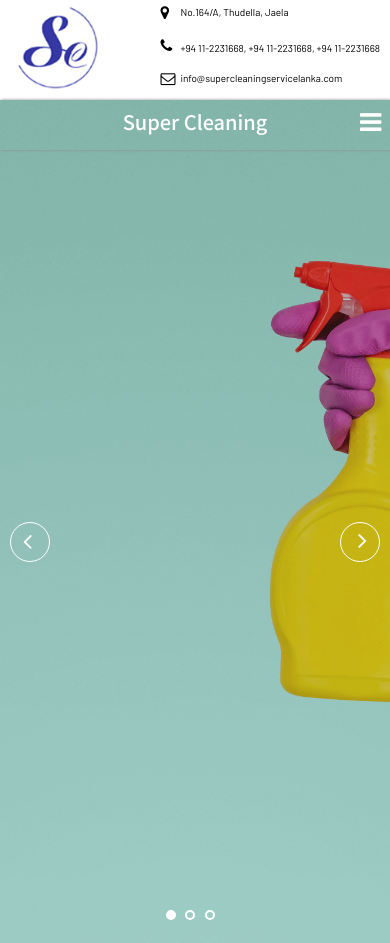
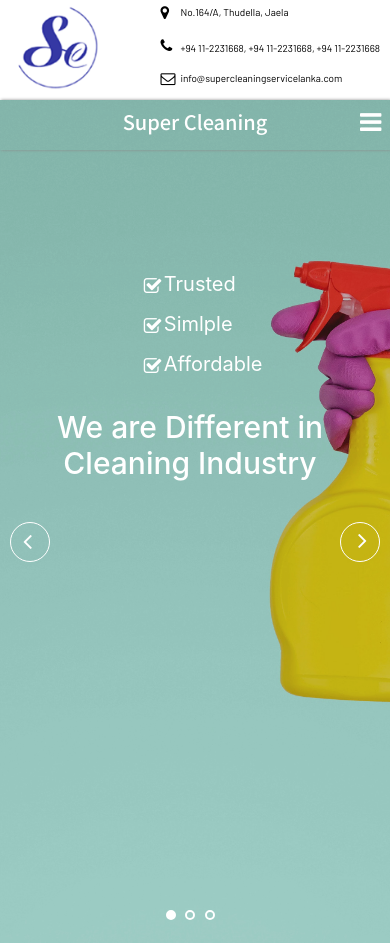
Before and after one commit to pradeepa1997/cleaning-project, a PHP site: page / in a window 390 px wide. Shown: the top 943 px of the page. Run offline with PHP 8.4, Linux system fonts and the light colour scheme.

Commit message:
set animation in slider text and set hover over effect

```diff
--- a/css/slider.css
+++ b/css/slider.css
@@ -2,6 +2,205 @@
     position: absolute;
     top:100px;
     width: 100%;
+}
+.overlay-detail{
+    padding-top: 40vh;
+    margin: auto;
+    padding-left:10%;
+    padding-right:10%;
+    text-align: center;
+    color: white;
+
+}
+#slidertext1{
+    display: block;
+    position: relative;
+    animation-name:text-animation-1;
+    animation-duration: 5s;
+}
+#slidertext1 div span{
+    padding-left:40px;
+    padding-right:30px;
+    font-size:35px;
+    margin-bottom: 40px;
+    /* background-color: red; */
+}
+#slidertext1 div i{
+    /* padding-left:30px; */
+    font-size:30px;
+    padding-top:14px;
+    /* padding-right:6px; */
+    /* background-color: red; */
+}
+#slidertext1 h2{
+    padding-top:20px;
+    display: block;
+    font-size: 50px;
+    /* background-color: yellow; */
+}
+@media(max-width:1000px){
+    .overlay-detail{
+        padding-top: 30vh;
+    }
+
+    #slidertext1 div span{
+        padding-left:30px;
+        padding-right:20px;
+        font-size:25px;
+    }
+    #slidertext1 div i{
+        font-size:25px;
+        padding-top:10px;
+    }
+    #slidertext1 h2{
+        padding-top:20px;
+        display: block;
+        font-size:35px;
+        padding-right: 10px;
+    }
+}
+@media(max-width:500px){
+    .overlay-detail{
+        padding-top: 20vh;
+    }
+    #slidertext1 div {
+        /* background-color: yellow; */
+        position: relative;
+        /* text-align: center; */
+        margin: auto;
+    }
+    #slidertext1 div span{
+        text-align: left;
+        padding-left:40%;
+        font-size:20px;
+        display: block;
+        padding-top: 0px;
+        padding-bottom: 0px;
+        margin-bottom: 10px;
+    }
+    #slidertext1 div i{
+        text-align: left;
+        font-size:19px !important;
+        padding-top:8px;
+        left:calc(40% - 20px);
+    }
+    #slidertext1 h2{
+        padding-top:20px;
+        display: block;
+        font-size:30px;
+        padding-right: 10px;
+    }
+}
+#slidertext2{
+    display:none;
+    animation-name:text-animation-2;
+    animation-duration: 5s;
+    position: relative;
+    padding-top: 50px;
+    text-align: left;
+    padding-left:calc(50% - 170px);
+}
+#slidertext3{
+    display:none;
+    animation-name:text-animation-3;
+    animation-duration: 5s;
+    position: relative;
+    padding-top: 50px;
+    text-align: left;
+    padding-left:calc(50% - 250px);
+}
+#slidertext2 span{
+    font-size: 20px;
+    margin-bottom: 20px;
+    padding-bottom:100px;
+
+}
+#slidertext2 .line,#slidertext3 .line{
+    height: 2px;
+    width: 50px;
+    background-color: white;
+    display: block;
+    margin-top: 5px;
+    margin-left: 0px;
+
+}
+#slidertext2 h1,#slidertext3 h1{
+
+    font-size: 40px;
+    padding-top: 20px;
+}
+@media(max-width:600px){
+
+    #slidertext2{
+        /* background-color: red; */
+        margin-top: 10%;
+        padding-left:calc(50% - 140px);
+    }
+    #slidertext3{
+        margin-top:1%;
+        padding-left:calc(50% - 160px);
+    }
+    #slidertext2 span{
+        font-size: 17px;
+    }
+    #slidertext2 .line,#slidertext3 .line{
+        height: 1px;
+        width: 40px;
+        margin-top: 1px;
+        margin-left: 3px;
+
+    }
+    #slidertext2 h1,#slidertext3 h1{
+        font-size: 35px;
+        padding-top: 10px;
+    }
+}
+@media(max-width:500px){
+
+    #slidertext2 ,#slidertext3{
+        /* background-color: red; */
+        margin-top: 10%;
+        padding-left:0px;
+        text-align: center;
+    }
+    #slidertext2 span{
+        font-size: 14px;
+    }
+    #slidertext2 .line,#slidertext3 .line{
+        display: none;
+
+    }
+    #slidertext2 h1,#slidertext3 h1{
+        font-size: 25px;
+        padding-top: 10px;
+    }
+}
+.text-animation-1{
+    animation-name: text-animation-1;
+    animation-duration: 3s;
+    animation-delay: 1s;
+}
+.text-animation-2{
+    animation-name: text-animation-2;
+    animation-duration: 3s;
+    animation-delay: 1s;
+}
+.text-animation-3{
+    animation-name: text-animation-3;
+    animation-duration: 3s;
+    animation-delay: 1s;
+}
+@keyframes text-animation-1{
+    0%{opacity: 0;top:-50vh}
+    100%{opacity:1;top:0px}
+}
+@keyframes text-animation-2{
+    0%{opacity: 0;left:-50%;}
+    100%{opacity:1;left:0px}
+}
+@keyframes text-animation-3{
+    0%{opacity: 0;left:50%}
+    100%{opacity:1;left:0px}
 }
 .slider img{
     display: none;
@@ -15,6 +214,8 @@
 #slider1{
     display: block;
 }
+
+
 .icon{
     width: 60px;
     height: 60px;
@@ -27,7 +228,6 @@
     border: 1px solid white;
 }
 .icon:hover{
-    /* background-color: rgb(29, 41, 81); */
     background-color: rgb(0, 49, 211);
     border: 0px;
 }
--- a/css/style.css
+++ b/css/style.css
@@ -60,8 +60,24 @@
   margin-left:25px;
   height: 250px;
   width: 250px;
+  transition: all 0.34s ease-in-out;
   object-fit: cover;
   padding-top: 20px;
+}
+.image1:hover{
+  height: 275px;
+  width: 275px;
+}
+
+.image2:hover{
+  /* height: 275px; */
+  width: 275px;
+  padding-top: 0px;
+}
+
+.image3:hover{
+  height: 225px;
+  width: 275px;
 }
 .image2{
   border-radius: 0%;
--- a/index.html
+++ b/index.html
@@ -79,7 +79,26 @@
           </nav>
           <div class="slider">
               <div class="img-overlay">
-
+                  <div class="overlay-detail">
+                    <span id="slidertext1">
+                      <div>
+                        <i class="fa fa-check-square-o" aria-hidden="true"></i><span>Trusted</span>
+                        <i class="fa fa-check-square-o" aria-hidden="true"></i><span>Simlple</span>
+                        <i class="fa fa-check-square-o" aria-hidden="true"></i><span>Affordable</span>
+                      </div>
+                      <h2>We are Different in Cleaning Industry</h2>
+                    </span>
+                    <span id="slidertext2">
+                      <span>Your happiness is Our Priority</span>
+                      <div class="line"></div>
+                      <h1>You deserve a break!</h1>
+                    </span>
+                    <span id="slidertext3">
+                      <span>Best Quality Solution in Cleaning</span>
+                      <span class="line"></span>
+                      <h1>We offer Best Cleaning Services</h1>
+                    </span>
+                  </div>
               </div>
             <div class="icon icon-pre" onclick="pre()">
                 <i class="fa fa-angle-left fa-3x" aria-hidden="true" ></i>
--- a/js/slider.js
+++ b/js/slider.js
@@ -2,23 +2,27 @@ var image=0;
 
 setInterval(()=>{
     document.getElementById("slider"+((image%3)+1).toString()).style.display="none";
+    document.getElementById("slidertext"+((image%3)+1).toString()).style.display="none";
     document.getElementById("dot"+((image%3)+1).toString()).style.backgroundColor="transparent";
     image++;
     document.getElementById("slider"+((image%3)+1).toString()).style.display="block";
+    document.getElementById("slidertext"+((image%3)+1).toString()).style.display="block";
     document.getElementById("dot"+((image%3)+1).toString()).style.backgroundColor="white";
 },10000);
 
 function next(){
     document.getElementById("slider"+((image%3)+1).toString()).style.display="none";
     document.getElementById("dot"+((image%3)+1).toString()).style.backgroundColor="transparent";
+    document.getElementById("slidertext"+((image%3)+1).toString()).style.display="none";
     image++;
     document.getElementById("slider"+((image%3)+1).toString()).style.display="block";
-    document.getElementById("slider"+((image%3)+1).toString()).style.display="block";
+    document.getElementById("slidertext"+((image%3)+1).toString()).style.display="block";
     document.getElementById("dot"+((image%3)+1).toString()).style.backgroundColor="white";
 }
 function pre(){
     document.getElementById("slider"+((image%3)+1).toString()).style.display="none";
     document.getElementById("dot"+((image%3)+1).toString()).style.backgroundColor="transparent";
+    document.getElementById("slidertext"+((image%3)+1).toString()).style.display="none";
     if(image === 0){
         image=2;
     }else{
@@ -26,7 +30,7 @@ function pre(){
     }
 
     document.getElementById("slider"+((image%3)+1).toString()).style.display="block";
-    document.getElementById("slider"+((image%3)+1).toString()).style.display="block";
+    document.getElementById("slidertext"+((image%3)+1).toString()).style.display="block";
     document.getElementById("dot"+((image%3)+1).toString()).style.backgroundColor="white";
 }
 function select(id){
@@ -34,8 +38,9 @@ function select(id){
 
     document.getElementById("slider"+((image%3)+1).toString()).style.display="none";
     document.getElementById("dot"+((image%3)+1).toString()).style.backgroundColor="transparent";
+    document.getElementById("slidertext"+((image%3)+1).toString()).style.display="none";
     image=id;
     document.getElementById("slider"+((image%3)+1).toString()).style.display="block";
-    document.getElementById("slider"+((image%3)+1).toString()).style.display="block";
+    document.getElementById("slidertext"+((image%3)+1).toString()).style.display="block";
     document.getElementById("dot"+((image%3)+1).toString()).style.backgroundColor="white";
 }
```
